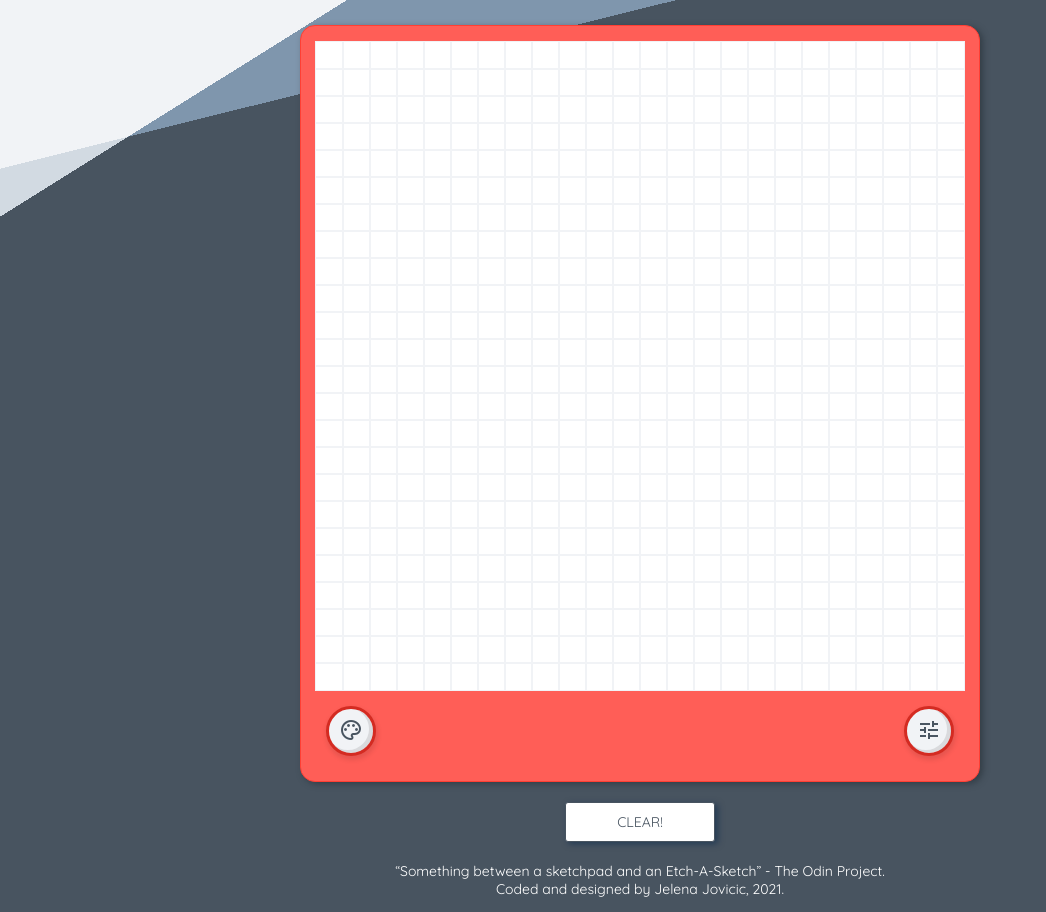
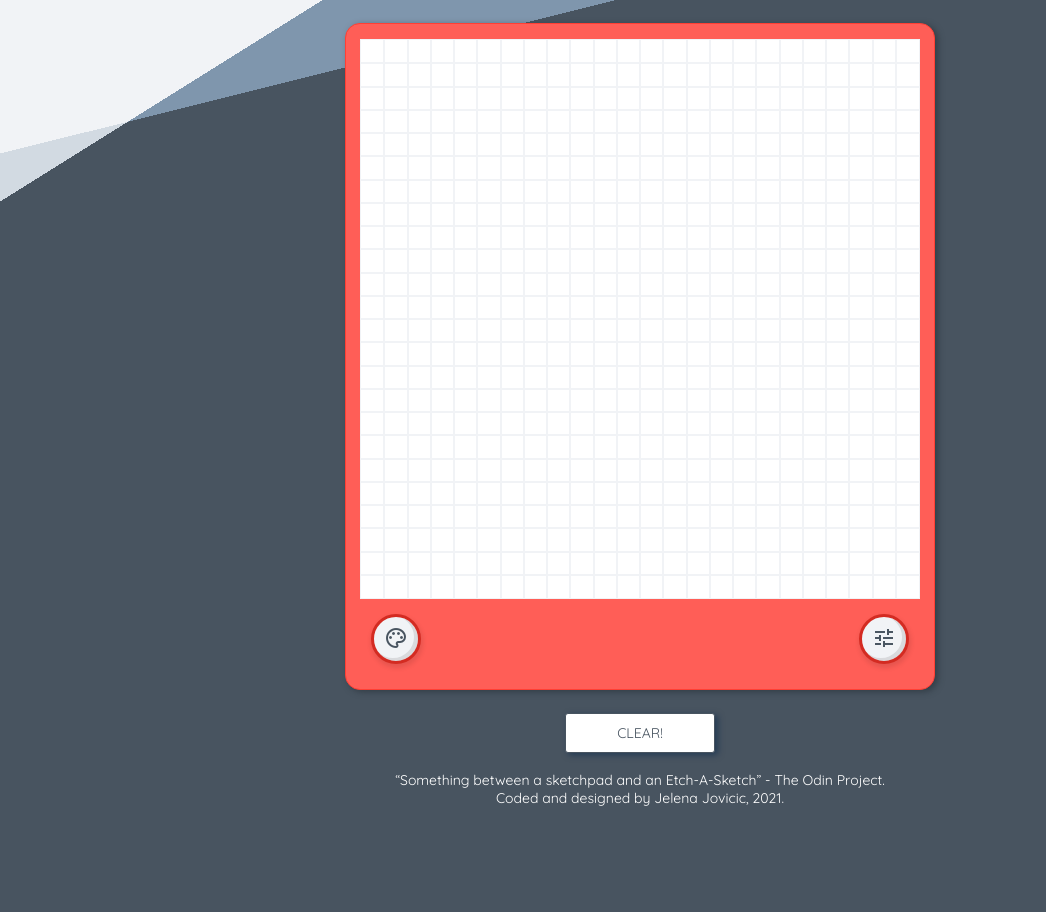
Before and after one commit to je-jo/etch-a-sketch, a plain HTML site: page index.html in a window 1280 px wide. Shown: the whole page, without its empty margins (0-1046 px from the left). After the commit the page ends 811 px from the top, so only its background shows below. Drawn offline with Linux system fonts and the light colour scheme.

Commit message:
Fix view for super wide displays

```diff
--- a/styles.css
+++ b/styles.css
@@ -31,8 +31,7 @@ body, input, button {
     display: flex;
     flex-direction: column;
     align-items: center;
-    padding-top: 15px;
-    padding-bottom: 50px;
+    padding: 1vh 0 50px;
     background-color: var(--dark);
     background:
     conic-gradient(from 58deg at 10% 15%,
@@ -121,7 +120,7 @@ button:hover, button#clear:hover {
 }
 
 button#clear {
-    margin: 20px auto;
+    margin: 3vh auto 1vh;
     width: 150px;
     padding: 10px;
     background-color: #fff;
@@ -290,11 +289,18 @@ footer a:hover {
 
 }
 
+@media screen and (min-width: 425px) {
+
+    footer {
+        height: 40px;
+    }
+}
+
 @media screen and (min-width: 500px) {
 
     :root {
-        --outerwidth: 450px;
-        --containerwidth: 450px;
+        --outerwidth: 400px;
+        --containerwidth: 400px;
     }
 
     .menu {
@@ -311,15 +317,16 @@ footer a:hover {
 
     :root {
         --outerwidth: 98%;
-        --containerwidth: 550px;
+        --containerwidth: 70vh;
+
     }
 
     .page-wrapper {
-        padding-top: 25px;
+        padding-top: 3vh;
     }
 
     #outer-wrapper {
-        height: calc(var(--containerheight) + 105px); /* 105px is controls wrapper + padding */
+        height: calc(var(--containerwidth) + 105px); /* 105px is controls wrapper + padding */
         flex-direction: row;
         position: relative;
     }
@@ -340,7 +347,7 @@ footer a:hover {
 
     .pallete {
         height: 100%;
-        width: 52px;
+        width: calc((var(--containerwidth) + 105px) / 13);
     }
 
     #settings {
@@ -404,16 +411,9 @@ footer a:hover {
 
 @media screen and (min-width: 1200px) {
 
-    :root {
-        --containerwidth: 650px;
-    }
 
     #outer-wrapper {
         max-width: 1100px;
-    }
-
-    .pallete {
-        width: 60px;
     }
 
     input[type="range"] {
```
